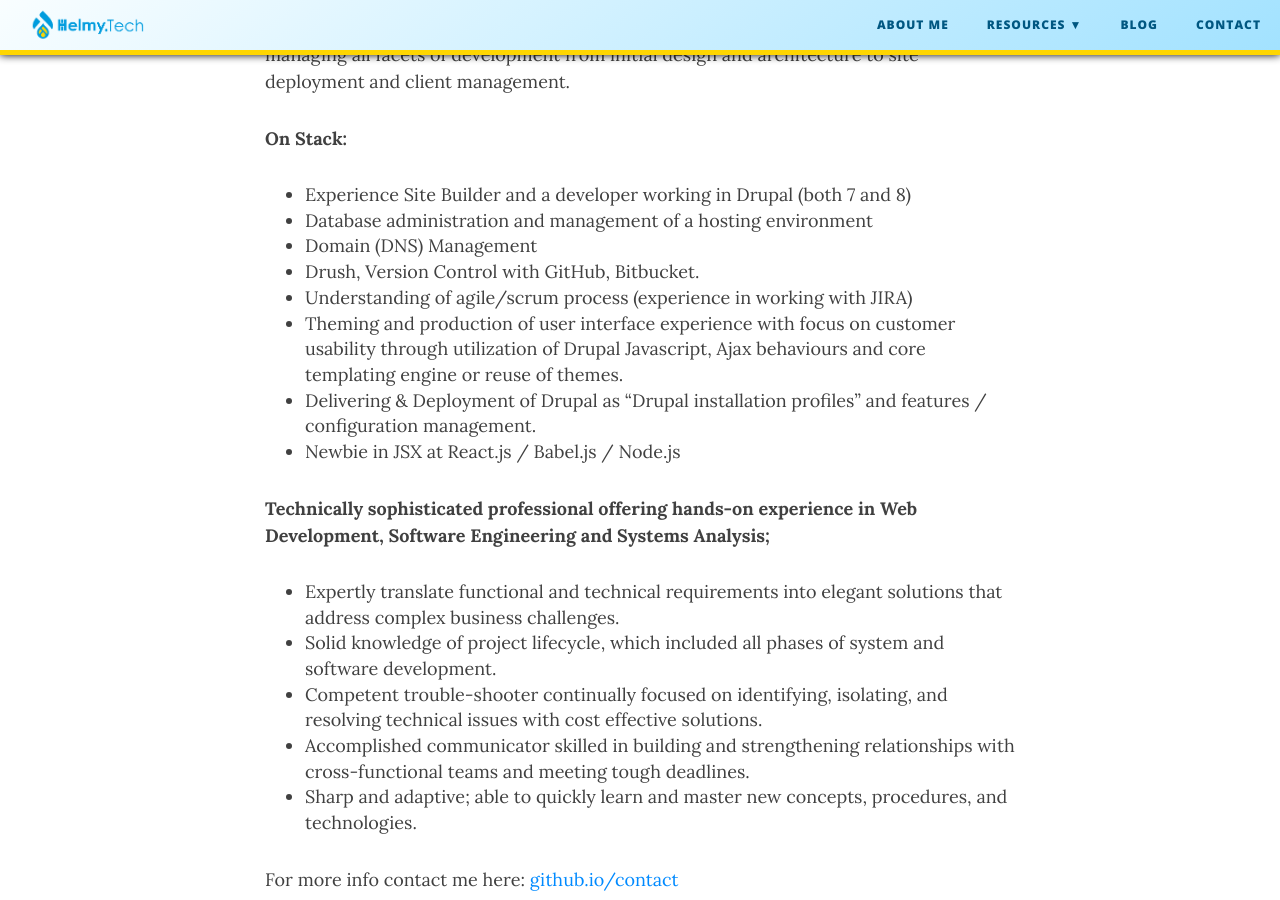
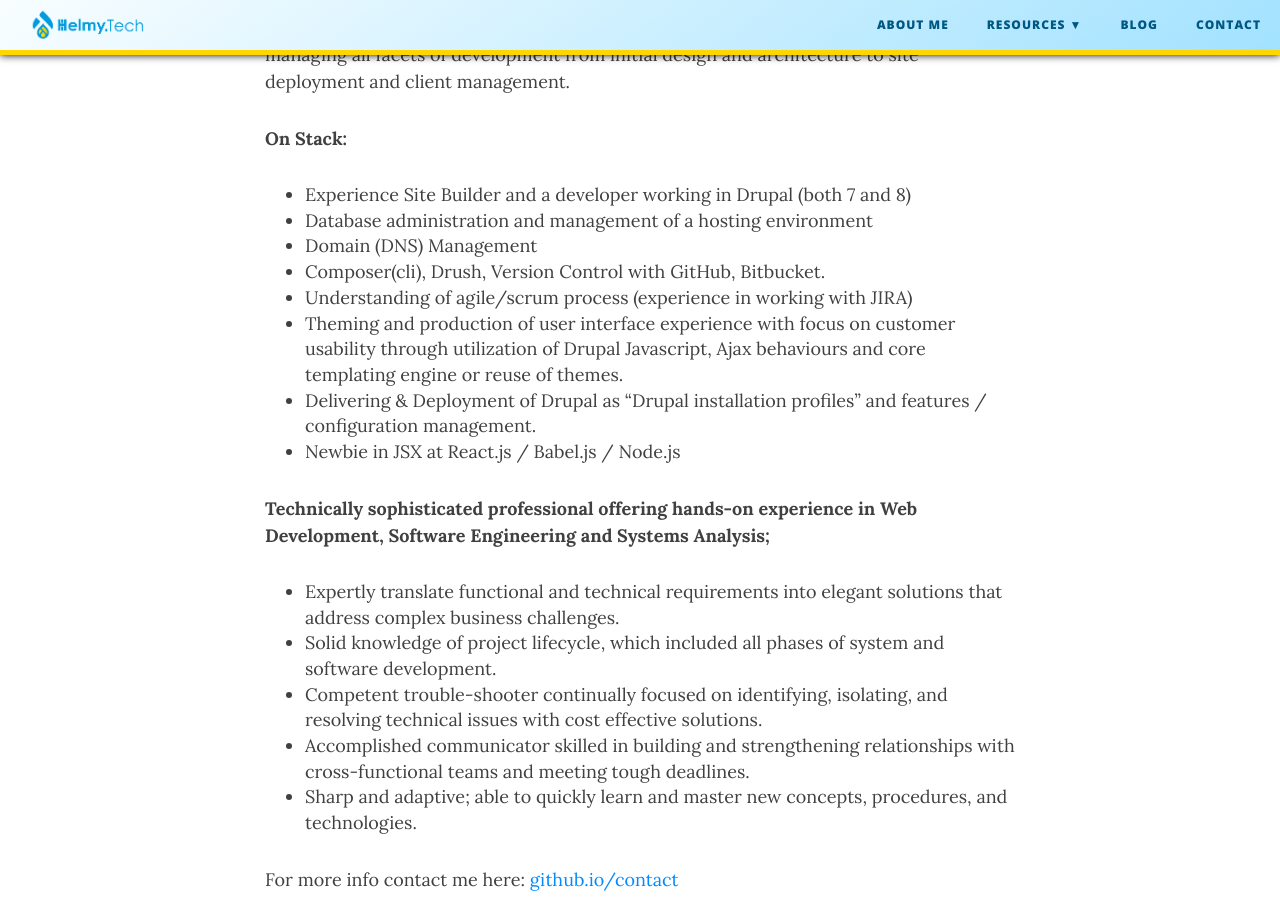
Before and after one commit to M-Helmy/m-helmy.github.io, a Jekyll site: the page built from resume.md, in a window 1280 px wide and 900 px high, scrolled down 1035 px. Built offline with Jekyll 4.4.1, drawn with Linux system fonts in a browser that asks for light colours; nearby versions of some CDN libraries; comment, search, counter and statistics services are not loaded.

Commit message:
Update resume.md

```diff
--- a/resume.md
+++ b/resume.md
@@ -25,7 +25,7 @@ More than 7 years of Drupal 7/8 CMS Development experience with proven backgroun
 - Experience Site Builder and a developer working in Drupal (both 7 and 8)<br>
 - Database administration and management of a hosting environment<br>
 - Domain (DNS) Management<br>
-- Drush, Version Control with GitHub, Bitbucket.<br>
+- Composer(cli), Drush, Version Control with GitHub, Bitbucket.<br>
 - Understanding of agile/scrum process (experience in working with JIRA)<br>
 - Theming and production of user interface experience with focus on customer usability through utilization of Drupal Javascript, Ajax behaviours and core templating engine or reuse of themes.<br>
 - Delivering & Deployment of Drupal as “Drupal installation profiles” and features / configuration management.<br>
```
